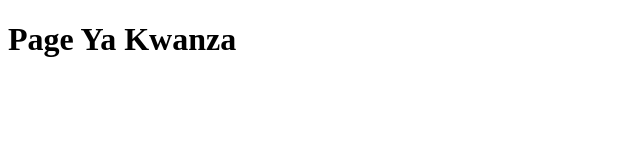
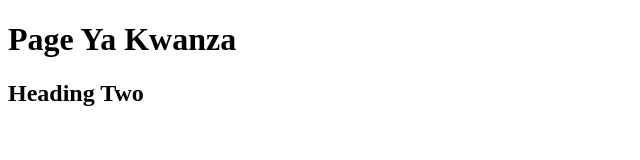
Before and after one commit to nyangwd/test-site-two, a plain HTML site: page duuuuke/index.html in a window 1280 px wide. Shown: the whole page, without its empty margins (0-640 px from the left). Drawn offline with Linux system fonts and the light colour scheme.

Commit message:
Small addition to our page content.

```diff
--- a/duuuuke/index.html
+++ b/duuuuke/index.html
@@ -5,5 +5,6 @@
 </head>
 <body>
 	<h1>Page Ya Kwanza</h1>
+	<h2>Heading Two</h2>
 </body>
 </html>
```
